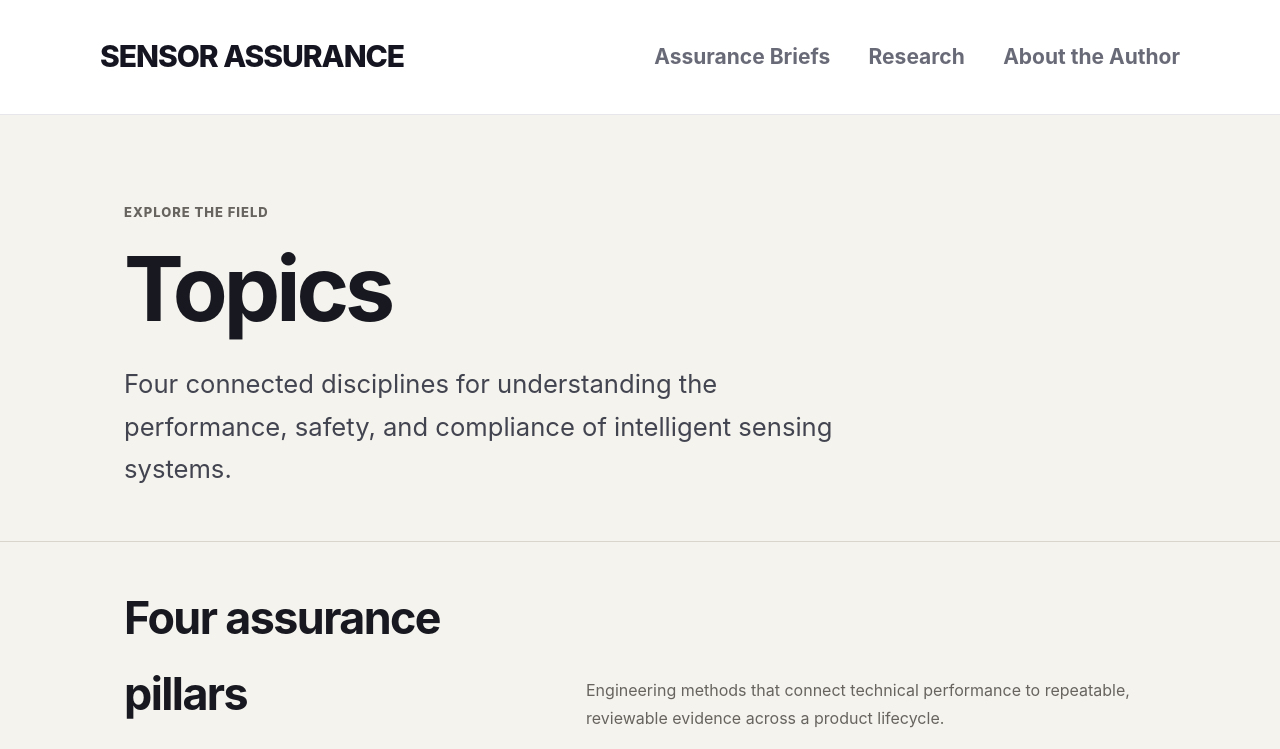
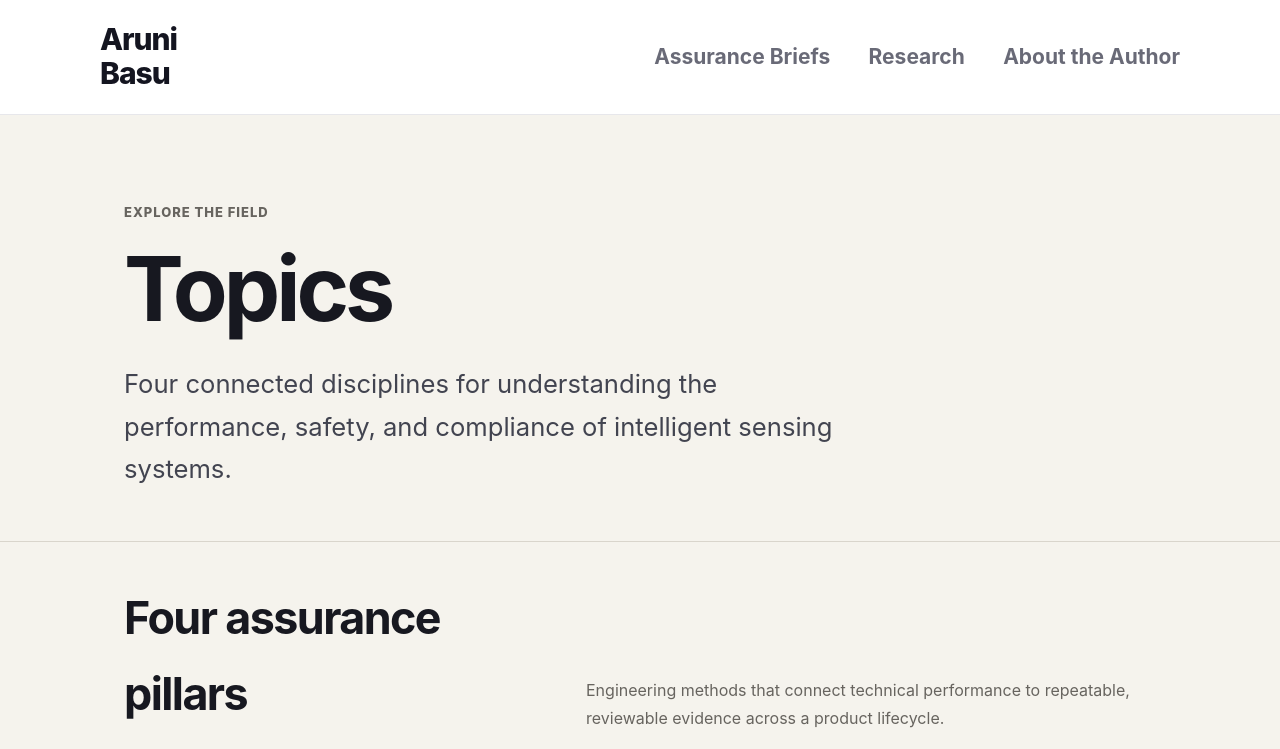
Before and after one commit to NamasteWorld461/Sensor-assurance, a plain HTML site: page topics.html in a window 1280 px wide. Shown: the top 749 px of the page. Drawn offline with Linux system fonts and the light colour scheme.

Commit message:
Use Aruni Basu as top navigation brand

```diff
--- a/topics.html
+++ b/topics.html
@@ -59,7 +59,7 @@ nav .social-placeholder{font-size:inherit!important;font-weight:650;color:#696a7
  nav .navlinks>a{padding:0}
  nav .social-nav{gap:26px}
 }
-</style></head><body><nav><div class="wrap"><a class="brand" href="/">SENSOR ASSURANCE</a><div class="navlinks"><a href="/">Assurance Briefs</a><a href="/research.html">Research</a><a href="/author.html">About the Author</a></div></div></nav><main><header class="pageintro"><div class="wrap"><div class="eyebrow">Explore the field</div><h1>Topics</h1><p class="lead">Four connected disciplines for understanding the performance, safety, and compliance of intelligent sensing systems.</p></div></header><section id="pillars" class="pagecards"><div class="wrap"><div class="head"><h2>Four assurance pillars</h2><p>Engineering methods that connect technical performance to repeatable, reviewable evidence across a product lifecycle.</p></div><div class="four">
+</style></head><body><nav><div class="wrap"><a class="brand" href="/">Aruni<br>Basu</a><div class="navlinks"><a href="/">Assurance Briefs</a><a href="/research.html">Research</a><a href="/author.html">About the Author</a></div></div></nav><main><header class="pageintro"><div class="wrap"><div class="eyebrow">Explore the field</div><h1>Topics</h1><p class="lead">Four connected disciplines for understanding the performance, safety, and compliance of intelligent sensing systems.</p></div></header><section id="pillars" class="pagecards"><div class="wrap"><div class="head"><h2>Four assurance pillars</h2><p>Engineering methods that connect technical performance to repeatable, reviewable evidence across a product lifecycle.</p></div><div class="four">
 <article class="card"><span class="number">01 / SYSTEMS</span><h3>Systems Engineering &amp; V&amp;V</h3><p>Requirements traceability, verification planning, risk-based test selection, test coverage, integration, and sensor performance across operating conditions.</p></article>
 <article class="card"><span class="number">02 / DEPENDABILITY</span><h3>Reliability &amp; Safety</h3><p>Environmental robustness, failure analysis, reliability growth, functional-safety considerations, and the limits of evidence for safety-critical systems.</p></article>
 <article class="card"><span class="number">03 / CONFORMITY</span><h3>Pre-compliance &amp; Compliance</h3><p>EMC, electrical and optical safety, applicable standards, qualification methods, and translating regulatory requirements into engineering decisions.</p></article>
```
